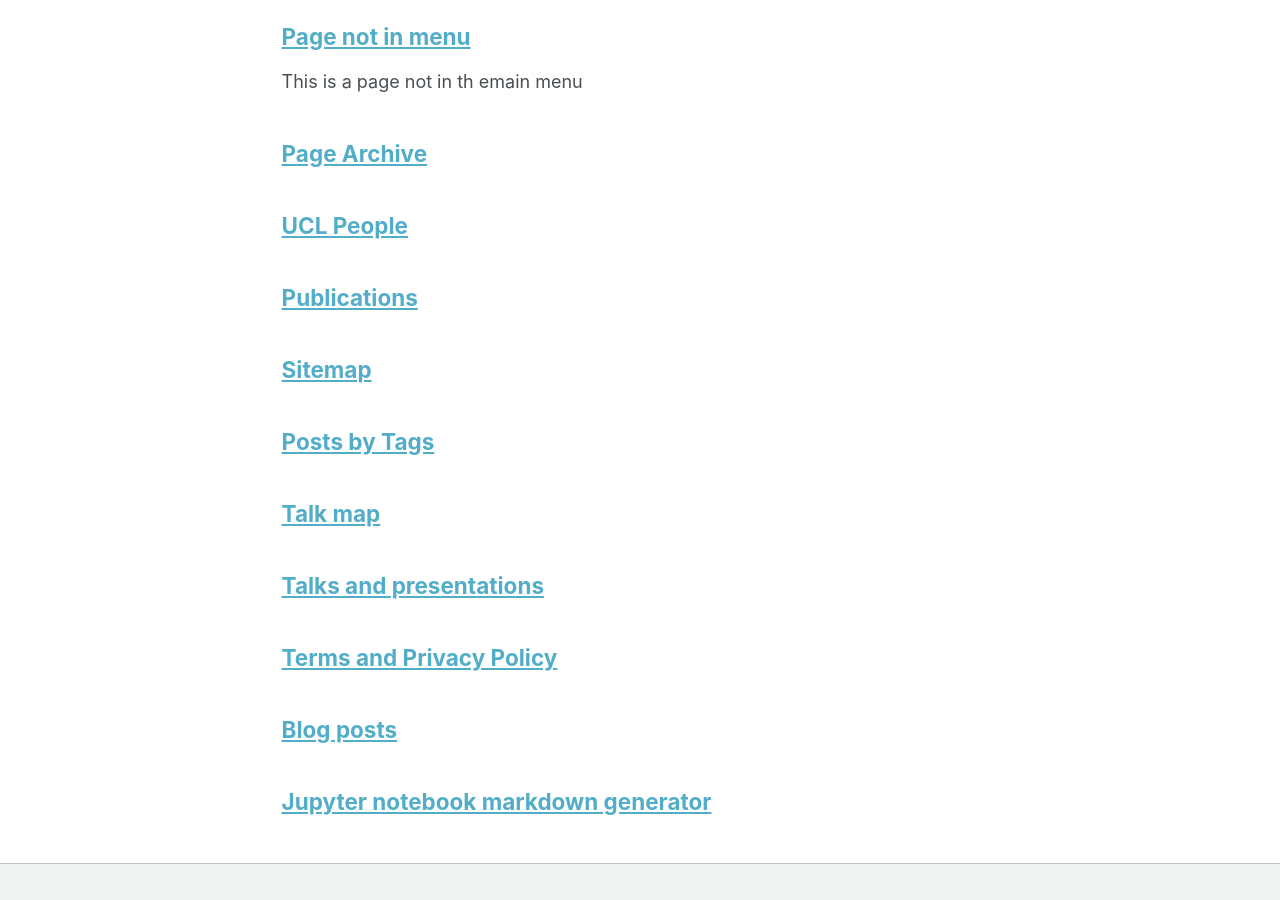
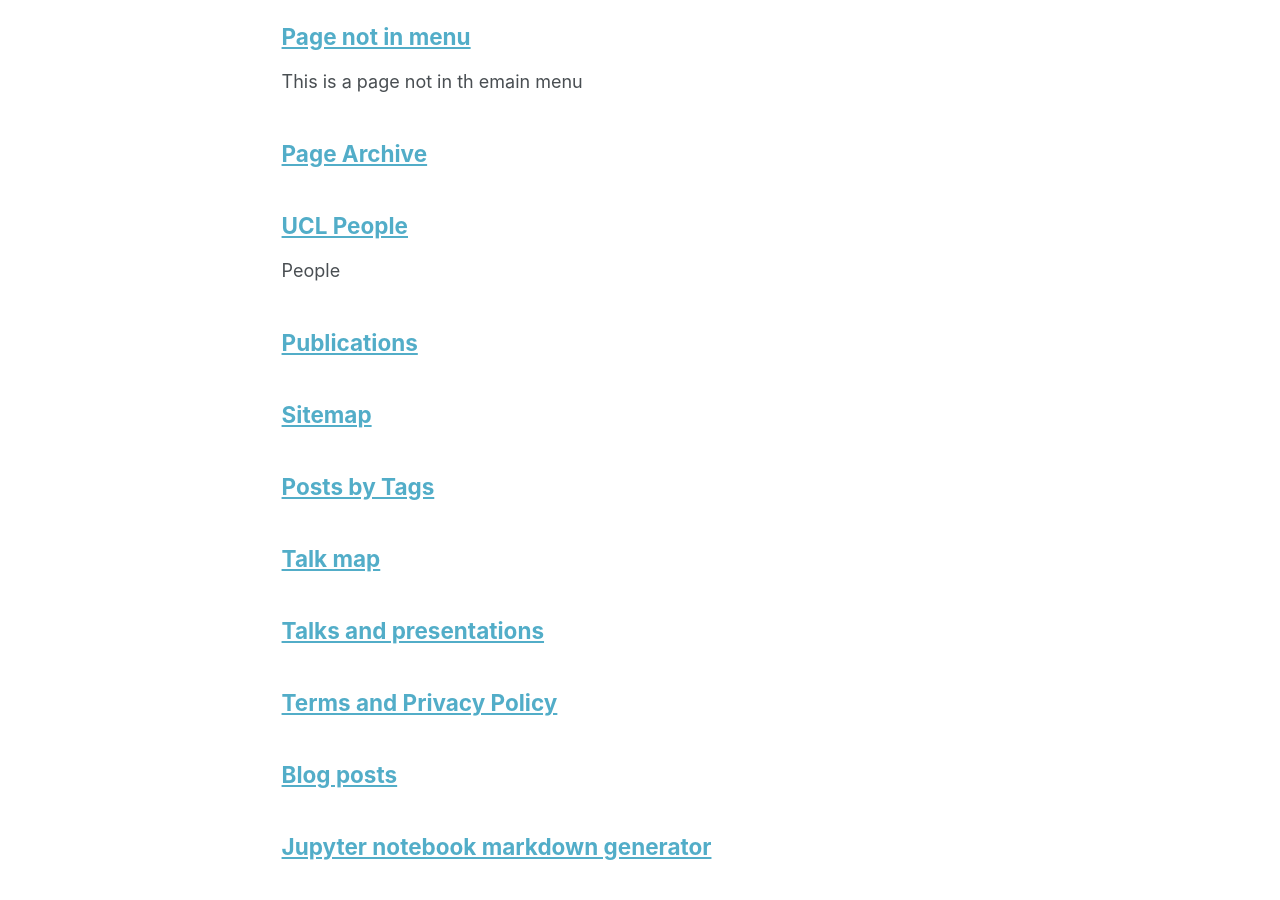
Before and after one commit to rpl-as-ucl/raindrops-wildfire, a Jekyll site: the page built from _pages/page-archive.html, in a window 1280 px wide and 900 px high, scrolled down 762 px. Built offline with Jekyll 4.4.1, drawn with Linux system fonts in a browser that asks for light colours.

Commit message:
Update people.html

```diff
--- a/_pages/people.html
+++ b/_pages/people.html
@@ -1,7 +1,7 @@
 ---
-layout: archive
+permalink: /people/
 title: "UCL People"
-permalink: /people/
+excerpt: "People"
 author_profile: true
 ---
 
```
